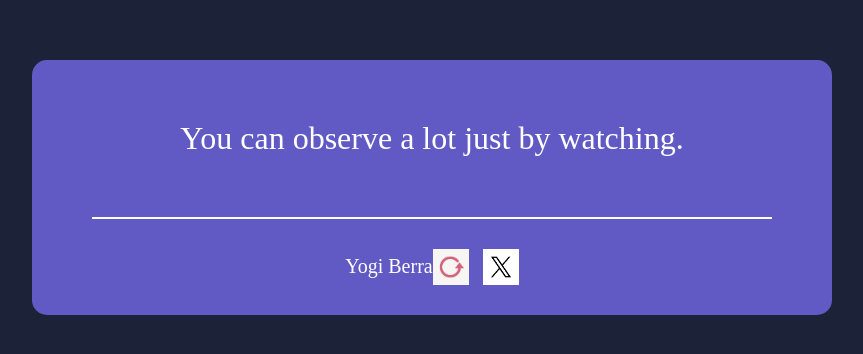
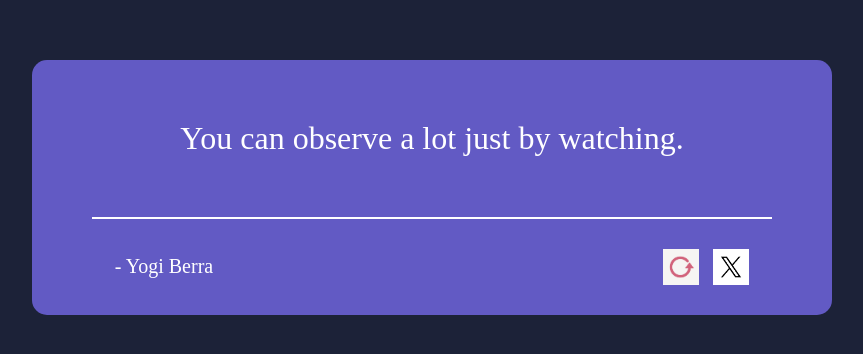
Before and after one commit to Gopi2923/Random-Quote, a React (Vite) app: page / in a window 1280 px wide. Shown: the part 230-584 px from the top of the page, without its empty margins (208-1071 px from the left). Built offline with nearby package versions, Linux system fonts and the light colour scheme; no server answers.

Commit message:
Added share option and reload options.

```diff
--- a/src/Components/RandomQuote/RandomQuote.css
+++ b/src/Components/RandomQuote/RandomQuote.css
@@ -25,6 +25,7 @@
     justify-content:space-between;
     align-items: center;
     margin: 30px 0px;
+    gap: 450px;
 }
 .author {
     color: white;
--- a/src/Components/RandomQuote/RandomQuote.jsx
+++ b/src/Components/RandomQuote/RandomQuote.jsx
@@ -22,6 +22,10 @@ const RandomQuote = () => {
       setQuote(select);
     }
 
+   const twitter = () => {
+     window.open(`https://twitter.com/intent/tweet?text=${quote.text} - ${quote.author.split(",")[0]}`)
+   }
+
     loadQuotes();
 
   return (
@@ -31,10 +35,10 @@ const RandomQuote = () => {
        </div>
        <div className="line"></div>
        <div className="bottom">
-        <div className="author">{quote.author.split(",")[0]}</div>
+        <div className="author">- {quote.author.split(",")[0]}</div>
         <div className="icons">
             <img src={reload_icon} alt=""  onClick={() => {random()}}/>
-            <img src={twitter_icon} alt="" />
+            <img src={twitter_icon} alt="" onClick={() => {twitter()}}/>
         </div>
        </div>
     </div>
```
